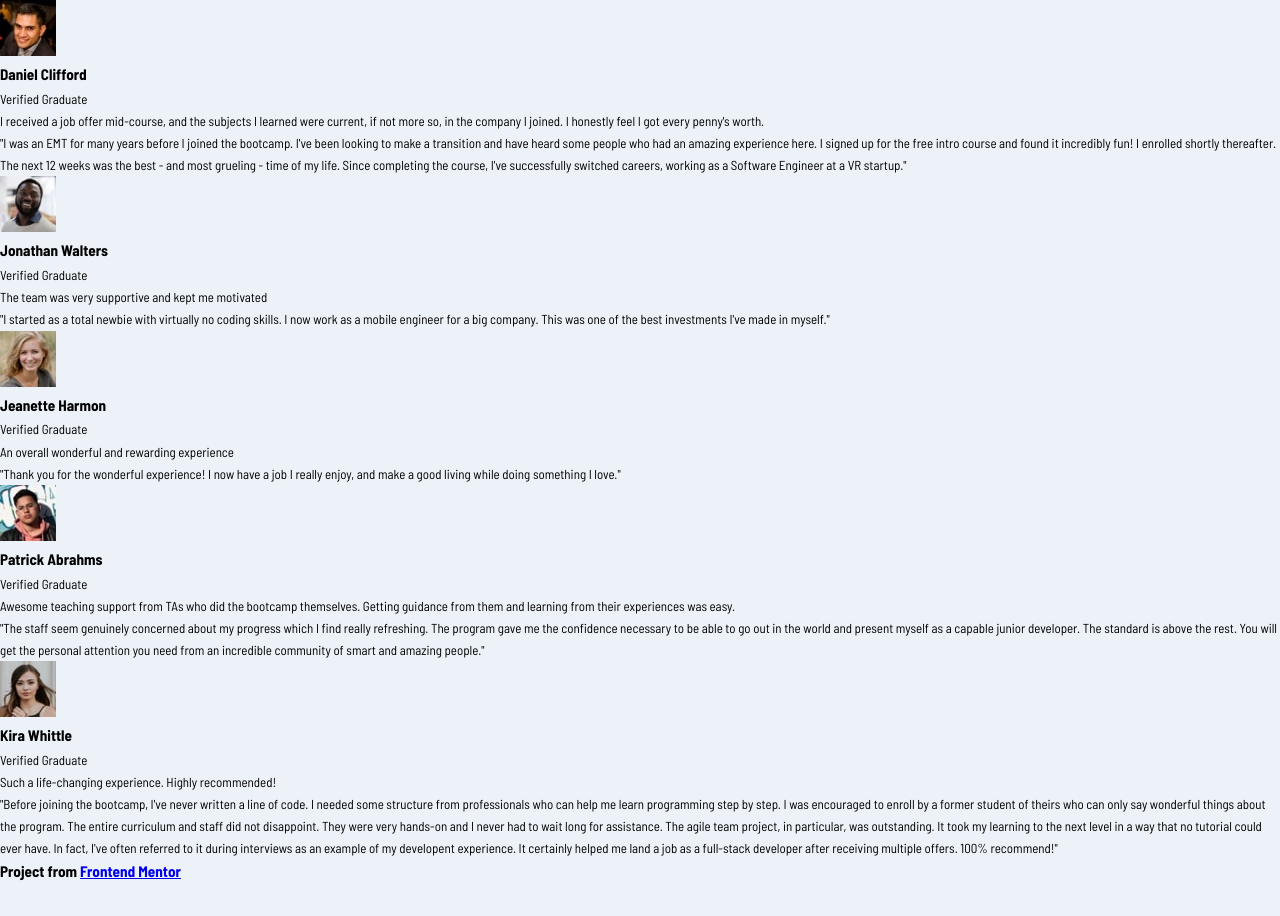
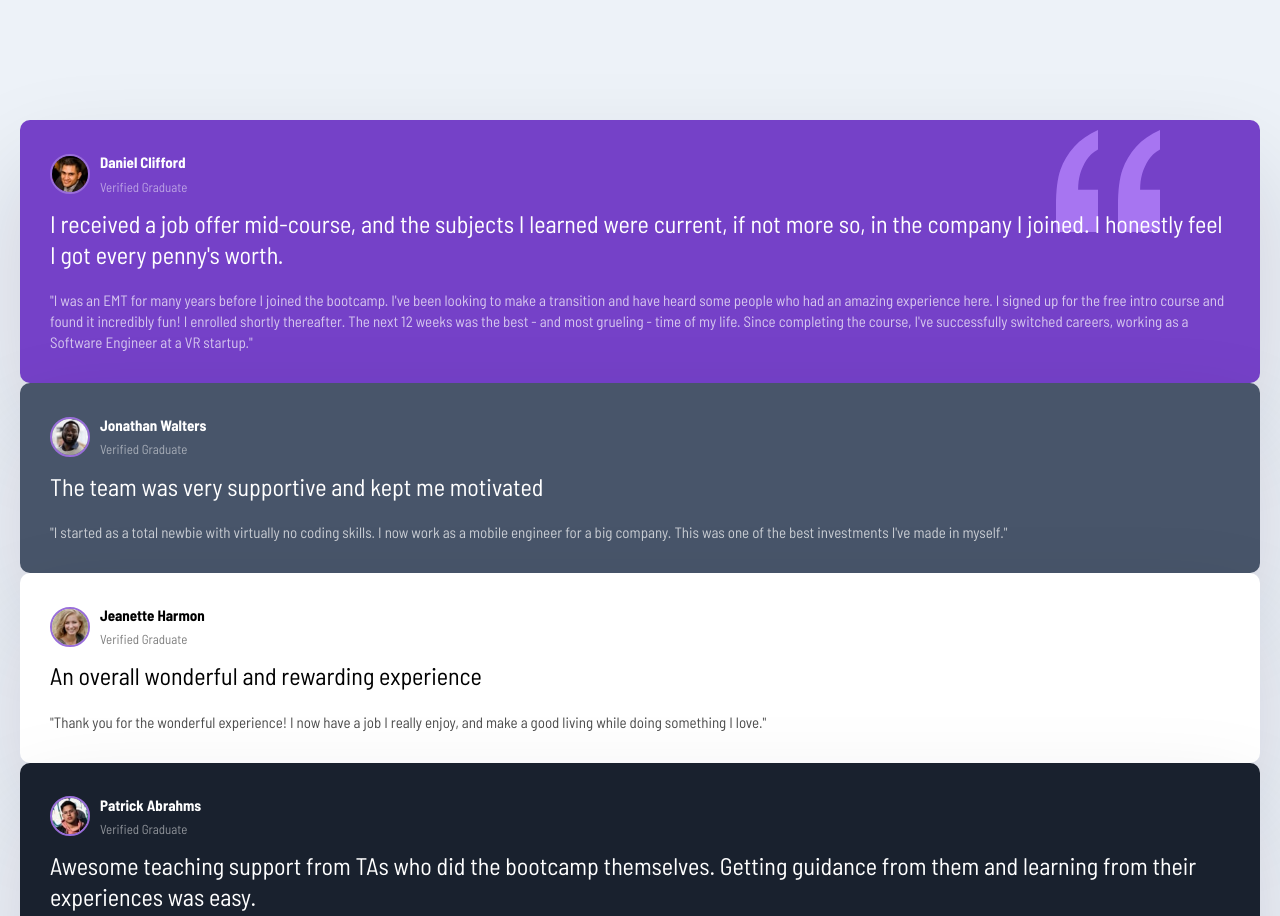
Before and after one commit to petrosAth/testimonials-grid, a plain HTML site: page index.html in a window 1280 px wide. Shown: the top 916 px of the page. Before the commit the page ends 885 px from the top, so only its background shows below. Drawn offline with Linux system fonts and the light colour scheme.

Commit message:
Add css styling

```diff
--- a/styles/style.css
+++ b/styles/style.css
@@ -12,3 +12,72 @@ body {
   line-height: 1.7;
   font-size: 13px;
 }
+
+.testimonials {
+  max-width: 1440px;
+  margin: 100px auto;
+  padding: 20px;
+.card {
+  background: white;
+  border-radius: 10px;
+  padding: 30px;
+  box-shadow: rgba(17, 12, 46, 0.15) 0px 48px 100px 0px;
+}
+
+.card__header {
+  display: flex;
+  align-items: center;
+  margin-bottom: 10px;
+}
+
+.card__header h3 {
+  font-size: 15px;
+}
+
+.card__header p {
+  opacity: 50%;
+}
+
+.card__img {
+  width: 40px;
+  height: 40px;
+  border-radius: 50%;
+  border: 2px solid #996ed9;
+  margin-right: 10px;
+}
+
+.card__lead {
+  font-size: 1.5rem;
+  font-weight: 500;
+  line-height: 1.3;
+  margin-bottom: 20px;
+}
+
+.card__quote {
+  font-size: 15px;
+  font-weight: 500;
+  line-height: 1.4;
+  opacity: 70%;
+}
+
+.card--bg-purple {
+  background: hsl(263, 55%, 52%);
+  color: white;
+  background-image: url("../images/bg-pattern-quotation.svg");
+  background-repeat: no-repeat;
+  background-position: top 10px right 100px;
+}
+
+.card--bg-gray-blue {
+  background: hsl(217, 19%, 35%);
+  color: white;
+}
+
+.card--bg-black-blue {
+  background: hsl(219, 29%, 14%);
+  color: white;
+}
+
+footer {
+  text-align: center;
+}
```
